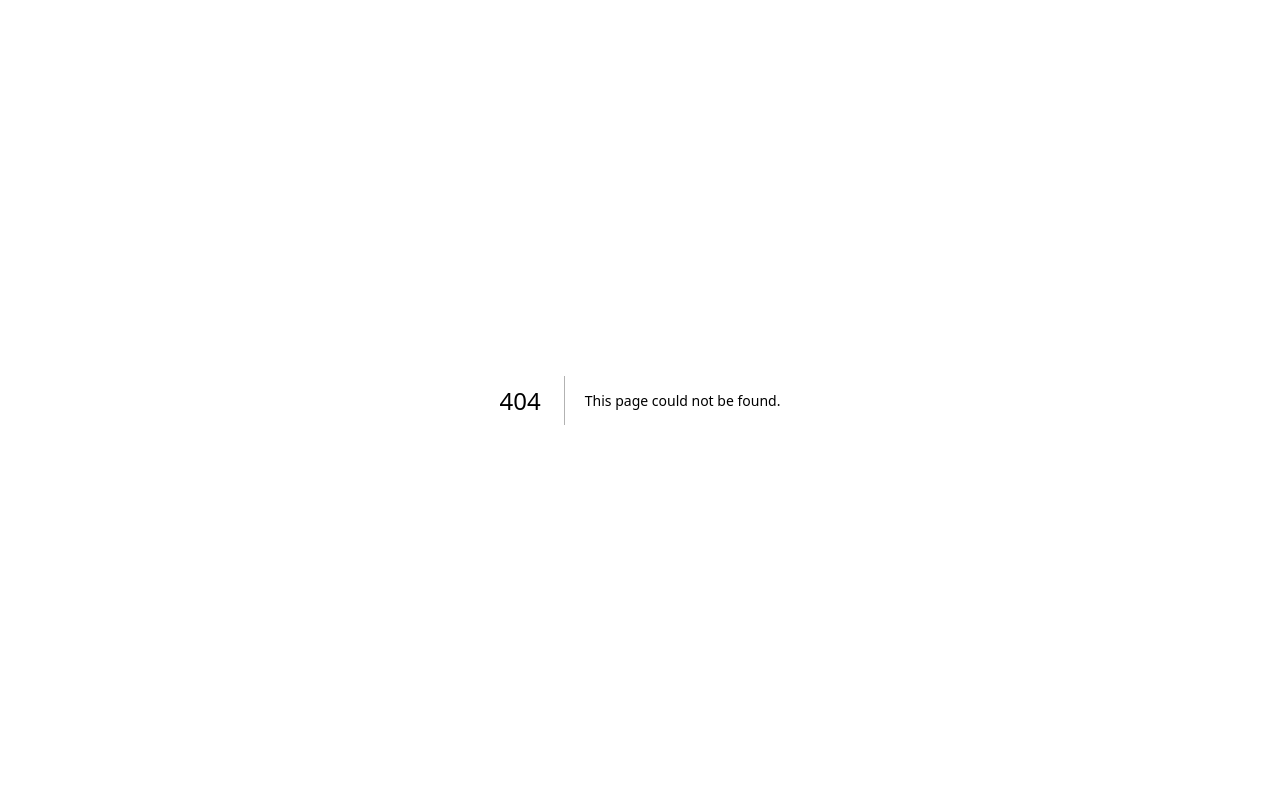
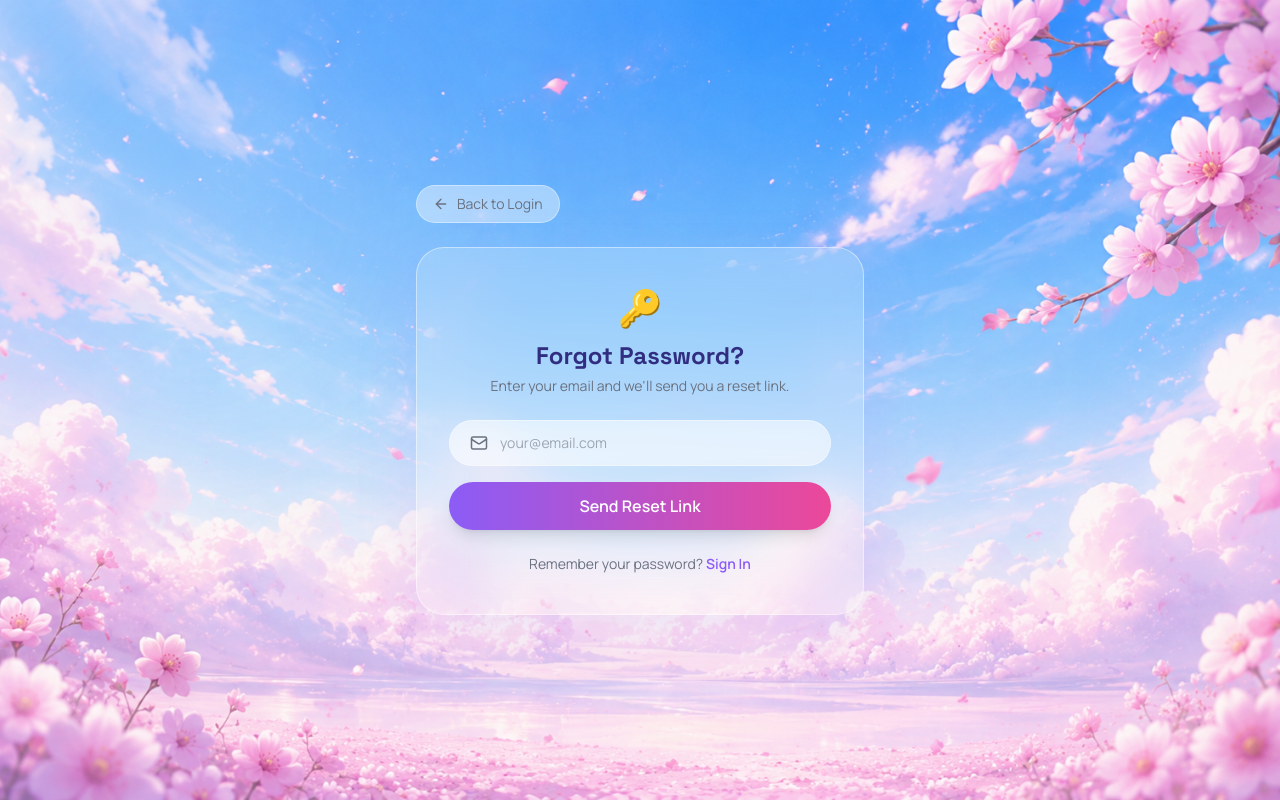
Before and after one commit to Sawaira-Fareed/flyrank-capstone, a Next.js app: page /forgot-password in a window 1280 px wide. Before the commit this address had no page. Built offline with nearby package versions, Linux system fonts and the light colour scheme; no server answers.

Commit message:
feat: add forgot password page, firebase reset, archive tabs, projects, profile, supabase integration

```diff
--- /dev/null
+++ b/src/app/forgot-password/page.tsx
@@ -0,0 +1,134 @@
+"use client";
+
+import { useState, FormEvent } from "react";
+import { motion } from "framer-motion";
+import Image from "next/image";
+import Link from "next/link";
+import { ArrowLeft, Mail, Loader2, CheckCircle } from "lucide-react";
+import { sendPasswordResetEmail } from "firebase/auth";
+import { auth } from "@/lib/firebase";
+
+export default function ForgotPasswordPage() {
+  const [email, setEmail] = useState("");
+  const [loading, setLoading] = useState(false);
+  const [sent, setSent] = useState(false);
+  const [error, setError] = useState("");
+
+  const handleSubmit = async (e: FormEvent) => {
+    e.preventDefault();
+    if (!email.trim()) {
+      setError("Please enter your email");
+      return;
+    }
+    setLoading(true);
+    setError("");
+    try {
+      await sendPasswordResetEmail(auth, email);
+      setSent(true);
+    } catch (err: any) {
+      setError(err.message || "Something went wrong. Try again.");
+    } finally {
+      setLoading(false);
+    }
+  };
+
+  return (
+    <div
+      className="relative min-h-screen w-full flex items-center justify-center overflow-hidden"
+      style={{
+        backgroundImage: "url('/auth-back.png')",
+        backgroundSize: "cover",
+        backgroundPosition: "center",
+        backgroundRepeat: "no-repeat",
+      }}
+    >
+      <div className="absolute inset-0 bg-white/8" />
+      <div className="absolute top-0 left-0 w-[400px] h-[400px] rounded-full bg-[#C4B5FD]/15 blur-[130px]" />
+      <div className="absolute bottom-0 right-0 w-[400px] h-[400px] rounded-full bg-[#F9A8D4]/12 blur-[130px]" />
+
+      <div className="relative z-10 w-full max-w-md mx-4">
+        {/* Back link */}
+        <Link href="/login" className="inline-flex items-center gap-2 text-sm text-[#6B7280] hover:text-[#312E81] transition mb-6 bg-white/40 backdrop-blur rounded-full px-4 py-2 border border-white/40">
+          <ArrowLeft size={16} /> Back to Login
+        </Link>
+
+        <motion.div
+          initial={{ opacity: 0, y: 20 }}
+          animate={{ opacity: 1, y: 0 }}
+          transition={{ duration: 0.5 }}
+          className="rounded-[28px] border border-white/45 px-8 py-10"
+          style={{
+            background: "rgba(255,255,255,0.18)",
+            backdropFilter: "blur(22px)",
+            WebkitBackdropFilter: "blur(22px)",
+            boxShadow: "0 20px 60px rgba(167,139,250,0.18)",
+          }}
+        >
+          {sent ? (
+            /* Success State */
+            <div className="text-center">
+              <motion.div initial={{ scale: 0 }} animate={{ scale: 1 }} transition={{ type: "spring" }}>
+                <CheckCircle size={64} className="mx-auto text-emerald-400" />
+              </motion.div>
+              <h2 className="font-heading text-2xl font-bold text-[#312E81] mt-4">Check Your Email</h2>
+              <p className="text-sm text-[#6B7280] mt-2">
+                We've sent a password reset link to <span className="font-semibold text-[#312E81]">{email}</span>
+              </p>
+              <p className="text-xs text-[#6B7280] mt-4">
+                Didn't receive it?{" "}
+                <button onClick={() => setSent(false)} className="text-[#8B5CF6] hover:underline font-semibold">
+                  Try again
+                </button>
+              </p>
+              <Link href="/login" className="inline-block mt-6 rounded-full bg-gradient-to-r from-[#8B5CF6] to-[#EC4899] px-6 py-2.5 text-sm font-semibold text-white hover:scale-105 transition">
+                Return to Login
+              </Link>
+            </div>
+          ) : (
+            /* Form State */
+            <>
+              <div className="text-center mb-6">
+                <span className="text-4xl">🔑</span>
+                <h2 className="font-heading text-2xl font-bold text-[#312E81] mt-3">Forgot Password?</h2>
+                <p className="text-sm text-[#6B7280] mt-1">
+                  Enter your email and we'll send you a reset link.
+                </p>
+              </div>
+
+              <form onSubmit={handleSubmit} className="space-y-4">
+                <div>
+                  <div className="flex items-center gap-3 rounded-full border border-white/40 bg-white/50 backdrop-blur px-5 py-3">
+                    <Mail size={18} className="text-[#6B7280]" />
+                    <input
+                      type="email"
+                      value={email}
+                      onChange={(e) => { setEmail(e.target.value); setError(""); }}
+                      placeholder="your@email.com"
+                      className="flex-1 bg-transparent text-sm text-[#312E81] outline-none placeholder:text-[#6B7280]/60"
+                    />
+                  </div>
+                  {error && <p className="mt-2 ml-4 text-xs text-red-500">{error}</p>}
+                </div>
+
+                <button
+                  type="submit"
+                  disabled={loading}
+                  className="w-full rounded-full bg-gradient-to-r from-[#8B5CF6] to-[#EC4899] py-3 font-semibold text-white shadow-lg transition hover:scale-[1.02] hover:shadow-[0_8px_30px_rgba(139,92,246,0.35)] disabled:opacity-60 disabled:cursor-not-allowed flex items-center justify-center gap-2"
+                >
+                  {loading ? <><Loader2 size={18} className="animate-spin" /> Sending...</> : "Send Reset Link"}
+                </button>
+              </form>
+
+              <p className="text-center text-sm text-[#6B7280] mt-6">
+                Remember your password?{" "}
+                <Link href="/login" className="font-semibold text-[#8B5CF6] hover:underline">
+                  Sign In
+                </Link>
+              </p>
+            </>
+          )}
+        </motion.div>
+      </div>
+    </div>
+  );
+}
```
